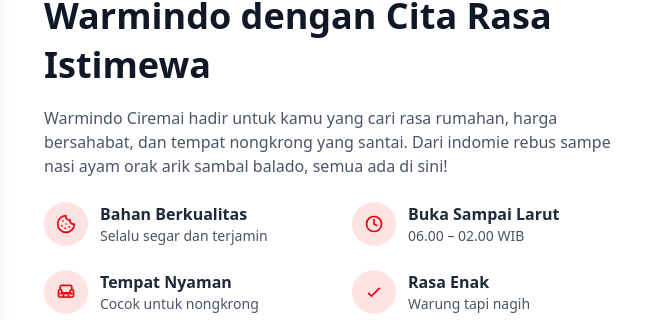
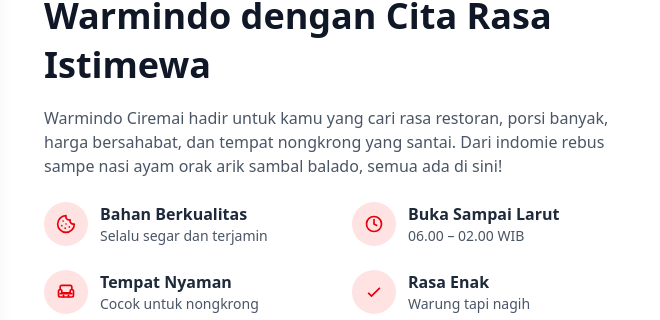
Before and after one commit to anangsp9/warmindodelisaciremai, a website: page index.html in a window 1280 px wide. Shown: the part 852-1172 px from the top of the page, 620-1280 px from the left. Drawn offline with nearby package versions, Linux system fonts and the light colour scheme.

Commit message:
Add files via upload

```diff
--- a/index.html
+++ b/index.html
@@ -156,7 +156,7 @@
 
       <!-- Deskripsi -->
       <p class="text-gray-600 mb-6">
-        Warmindo Ciremai hadir untuk kamu yang cari rasa rumahan, harga bersahabat, dan tempat nongkrong yang santai. Dari indomie rebus sampe nasi ayam orak arik sambal balado, semua ada di sini!
+        Warmindo Ciremai hadir untuk kamu yang cari rasa restoran, porsi banyak, harga bersahabat, dan tempat nongkrong yang santai. Dari indomie rebus sampe nasi ayam orak arik sambal balado, semua ada di sini!
       </p>
 
       <!-- Fitur -->
```
